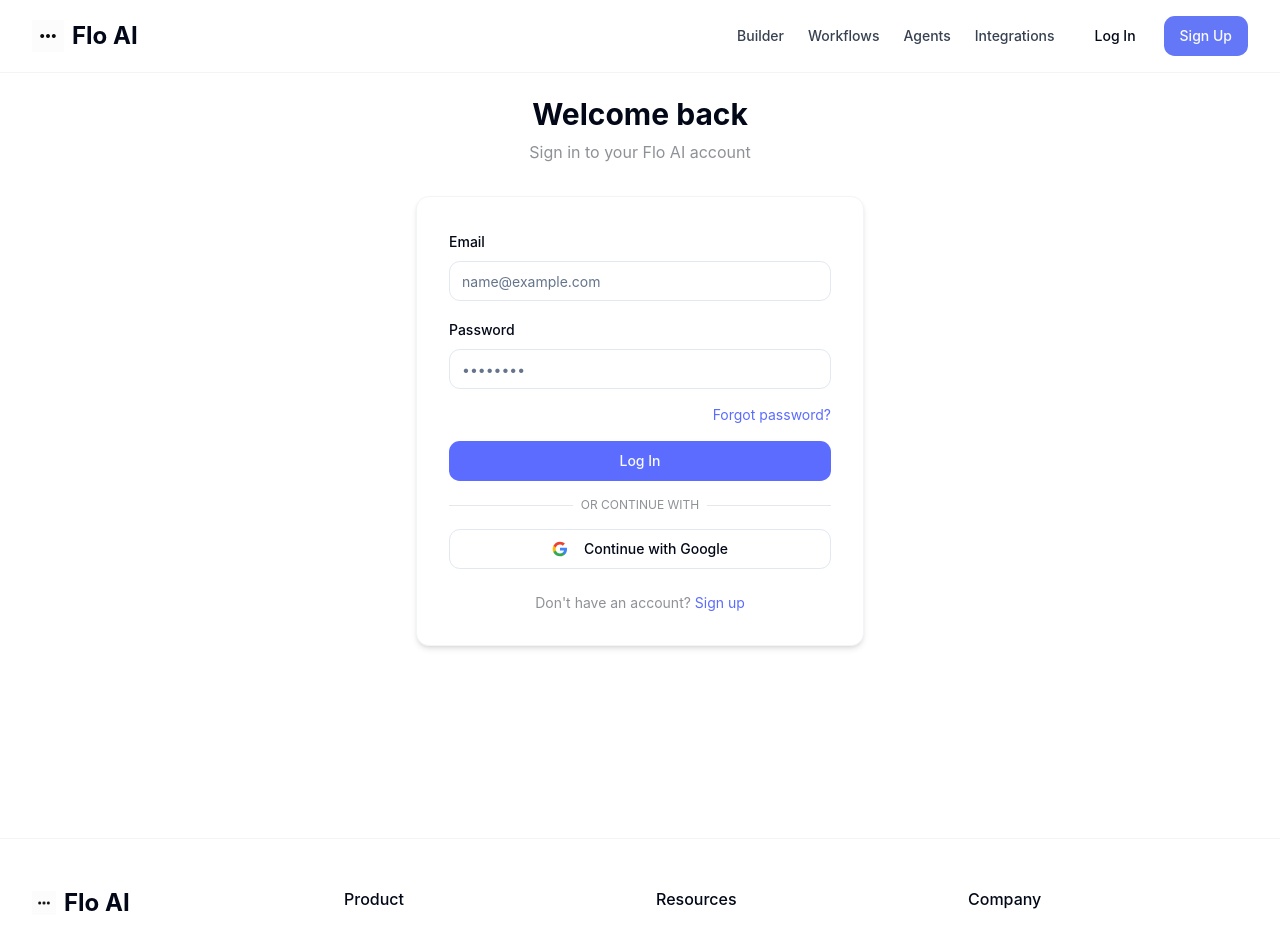
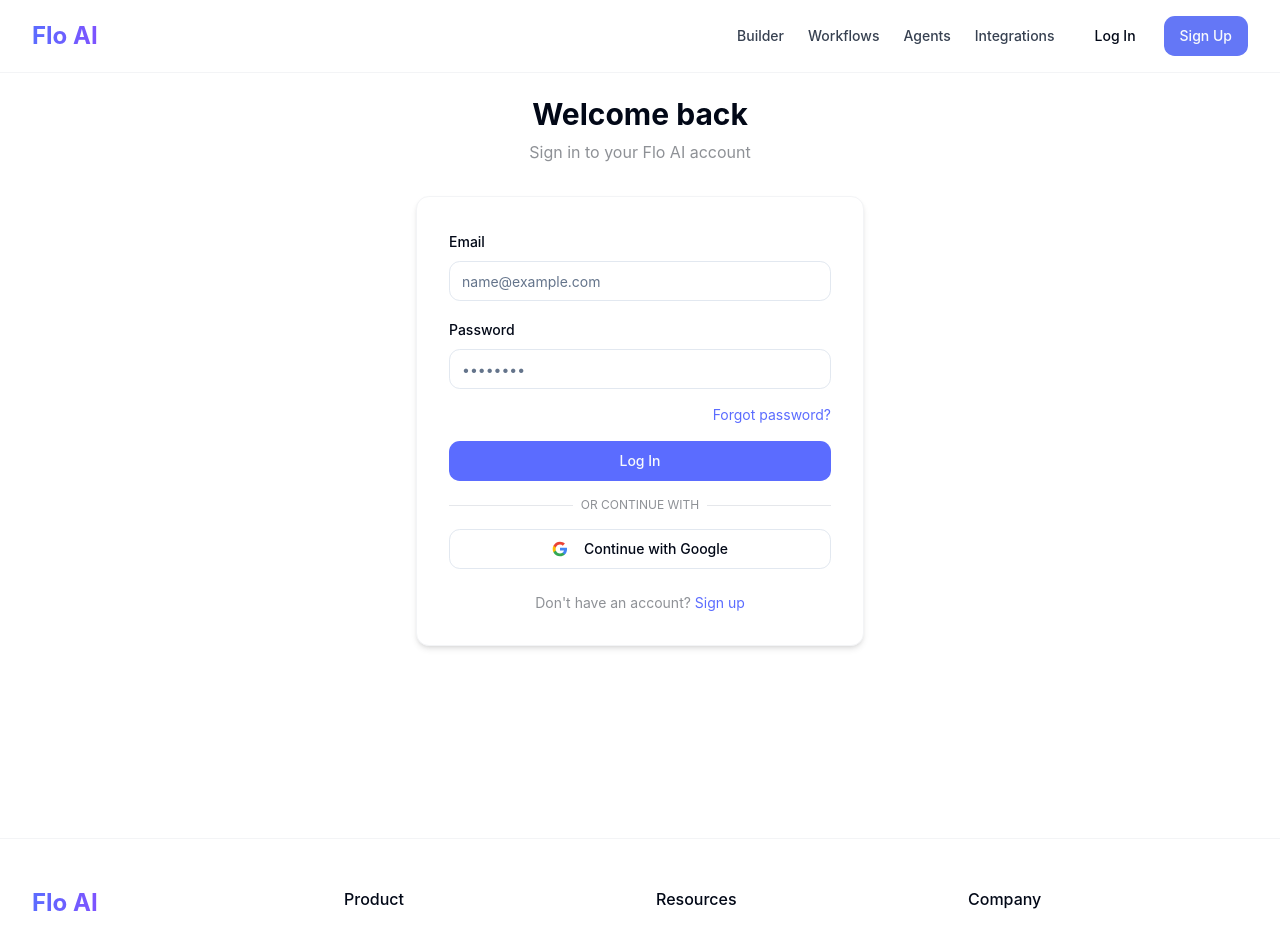
Before and after one commit to muditchopra20/float-automation-hub, a React (Vite) app: page /login in a window 1280 px wide. Shown: the top 928 px of the page. Built offline with nearby package versions, Linux system fonts and the light colour scheme.

Commit message:
Revert homepage changes
Reverts the homepage to its previous state.

```diff
--- a/src/components/layout/footer.tsx
+++ b/src/components/layout/footer.tsx
@@ -1,4 +1,3 @@
-
 import { Link } from "react-router-dom";
 
 export const Footer = () => {
@@ -8,12 +7,7 @@ export const Footer = () => {
         <div className="grid grid-cols-2 md:grid-cols-4 gap-8">
           <div className="col-span-2 md:col-span-1">
             <Link to="/" className="flex items-center gap-2 mb-4">
-              <img
-                src="/lovable-uploads/2debb2ef-0a5e-4454-803f-38421721a019.png"
-                alt="Flo AI Logo"
-                className="h-6"
-              />
-              <div className="text-2xl font-bold">Flo AI</div>
+              <div className="text-2xl font-bold gradient-text">Flo AI</div>
             </Link>
             <p className="text-neutral-gray text-sm mt-4 max-w-xs">
               Build workflows and AI agents using natural language. Flo builds it all.
--- a/src/components/layout/navbar.tsx
+++ b/src/components/layout/navbar.tsx
@@ -1,4 +1,3 @@
-
 import React, { useState } from "react";
 import { Link } from "react-router-dom";
 import { ButtonWithGlow } from "@/components/ui/button-with-glow";
@@ -12,12 +11,7 @@ export const Navbar: React.FC = () => {
     <div className="fixed top-0 left-0 right-0 z-50 bg-white/80 backdrop-blur-md border-b border-gray-100">
       <div className="container flex items-center justify-between py-4">
         <Link to="/" className="flex items-center gap-2">
-          <img
-            src="/lovable-uploads/2debb2ef-0a5e-4454-803f-38421721a019.png"
-            alt="Flo AI Logo"
-            className="h-8"
-          />
-          <div className="text-2xl font-bold">Flo AI</div>
+          <div className="text-2xl font-bold gradient-text">Flo AI</div>
         </Link>
 
         {/* Desktop navigation */}
```
